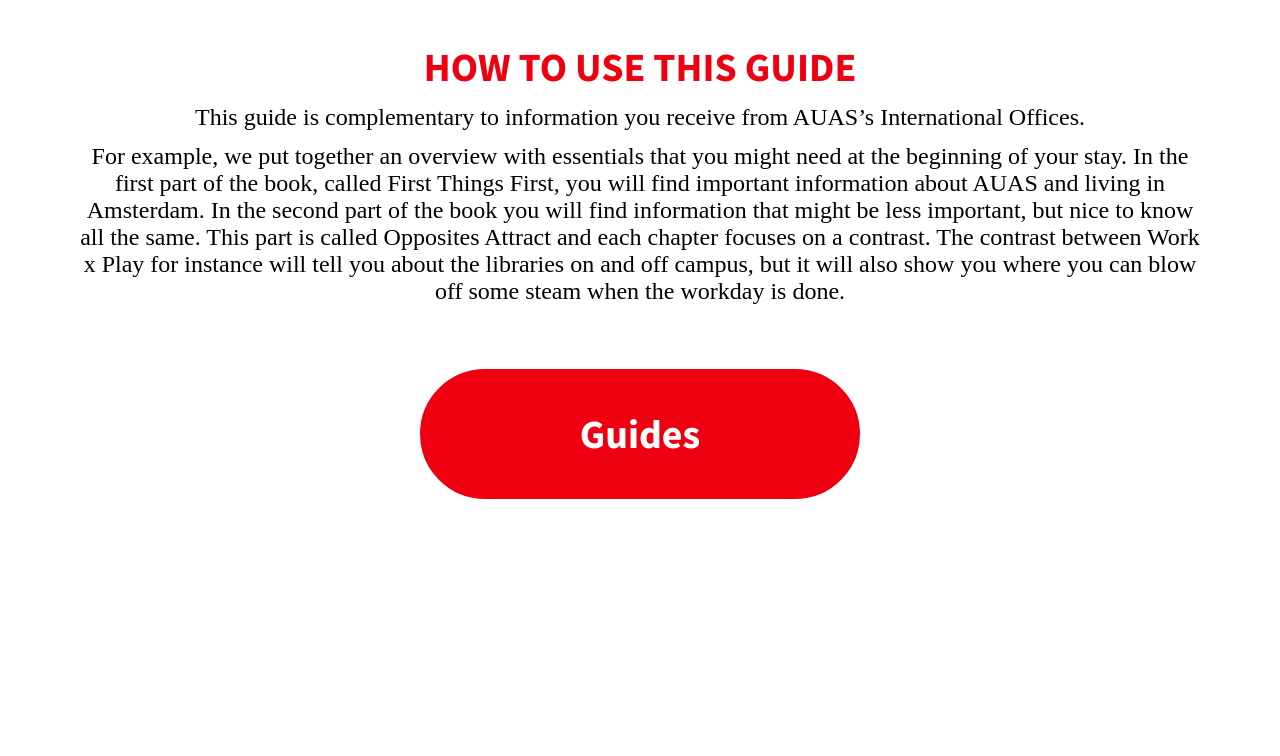
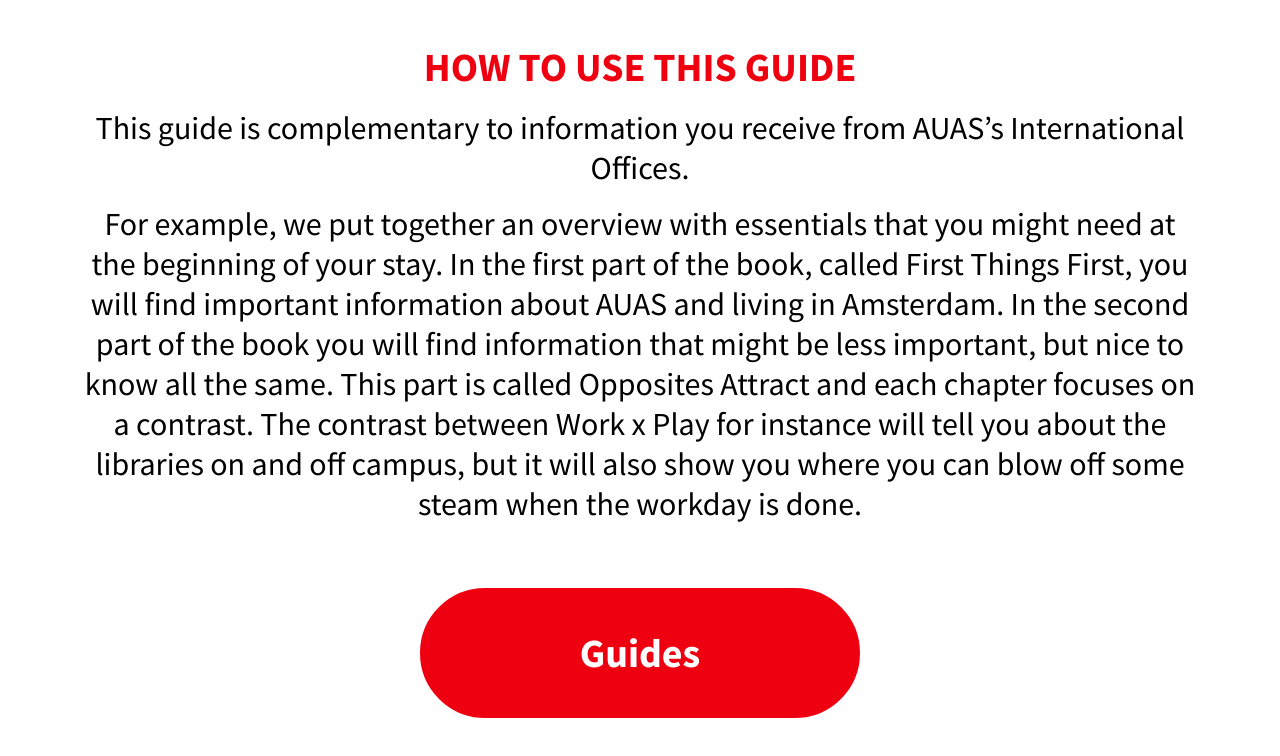
Before and after one commit to thawkm/isga, a plain HTML site: page index.html in a window 1280 px wide. Shown: the part 1074-1830 px from the top of the page. Before the commit the page ends 1653 px from the top, so only its background shows below. Drawn offline with Linux system fonts and the light colour scheme.

Commit message:
commit 0.10

```diff
--- a/styles/styles.css
+++ b/styles/styles.css
@@ -10,13 +10,13 @@ html{
 /* mmobile*/
 
 @font-face {
-  font-family: 'SourceSansPro-Bold';
-  src: url("../fonts/SourceSansPro-Bold.ttf") format('truetype');
+  font-family:'SourceSansPro-Bold';
+  src: url('../fonts/SourceSansPro-Bold.woff') format('woff');
 }
 
 @font-face {
-  font-family: 'SourceSansPro-Reg';
-  src: url("../fonts/SourceSansPro-Regular.ttf") format('truetype');
+  font-family:'SourceSansPro-Regular';
+  src: url('../fonts/SourceSansPro-Regular.woff') format('woff');
 }
 
 
@@ -103,7 +103,7 @@ p{
 
 article p{
   margin: 0.5em;
-  font-size: 1.5em;
+  font-size: 2em;
   text-align: center;
   font-family: SourceSansPro-Regular;
 }
```
Also changed, not shown: fonts/SourceSansPro-Bold.woff (added), fonts/SourceSansPro-Regular.woff (added), 1 other file.
